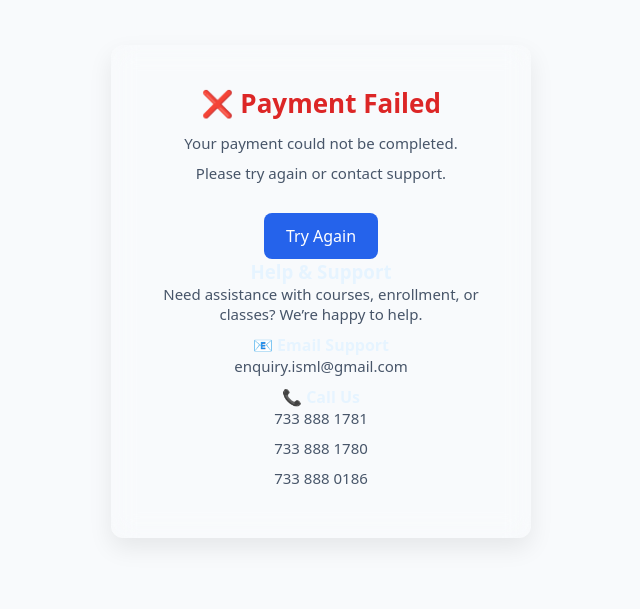
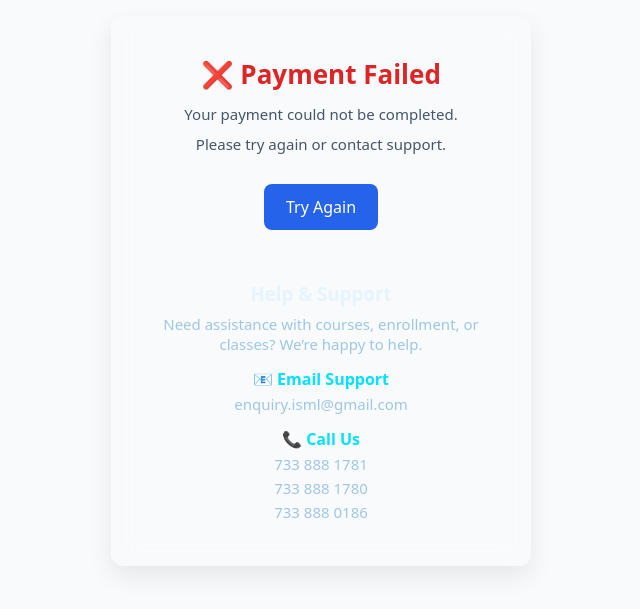
Before and after one commit to tulasidhasan/ISML-Landing-Page, a React (Vite) app in the folder test-react/: page /failure in a window 1280 px wide. Shown: the part 109-718 px from the top of the page, without its empty margins (319-959 px from the left). Built offline with nearby package versions, Linux system fonts and the light colour scheme.

Commit message:
Frontend change

```diff
--- a/test-react/src/index.css
+++ b/test-react/src/index.css
@@ -1162,3 +1162,30 @@ p,span,li {
   background: rgba(0,160,255,0.15);
   color: #6cc7ff;
 }
+
+.status-support {
+  margin-top: 30px;
+  padding-top: 20px;
+  border-top: 1px solid rgba(255,255,255,0.12);
+  text-align: center;
+}
+
+.status-support h3 {
+  margin-bottom: 8px;
+  color: var(--text-main);
+}
+
+.status-support p {
+  color: var(--text-muted);
+  margin: 4px 0;
+}
+
+.support-block {
+  margin-top: 14px;
+}
+
+.support-block strong {
+  display: block;
+  color: var(--accent);
+  margin-bottom: 4px;
+}
```
